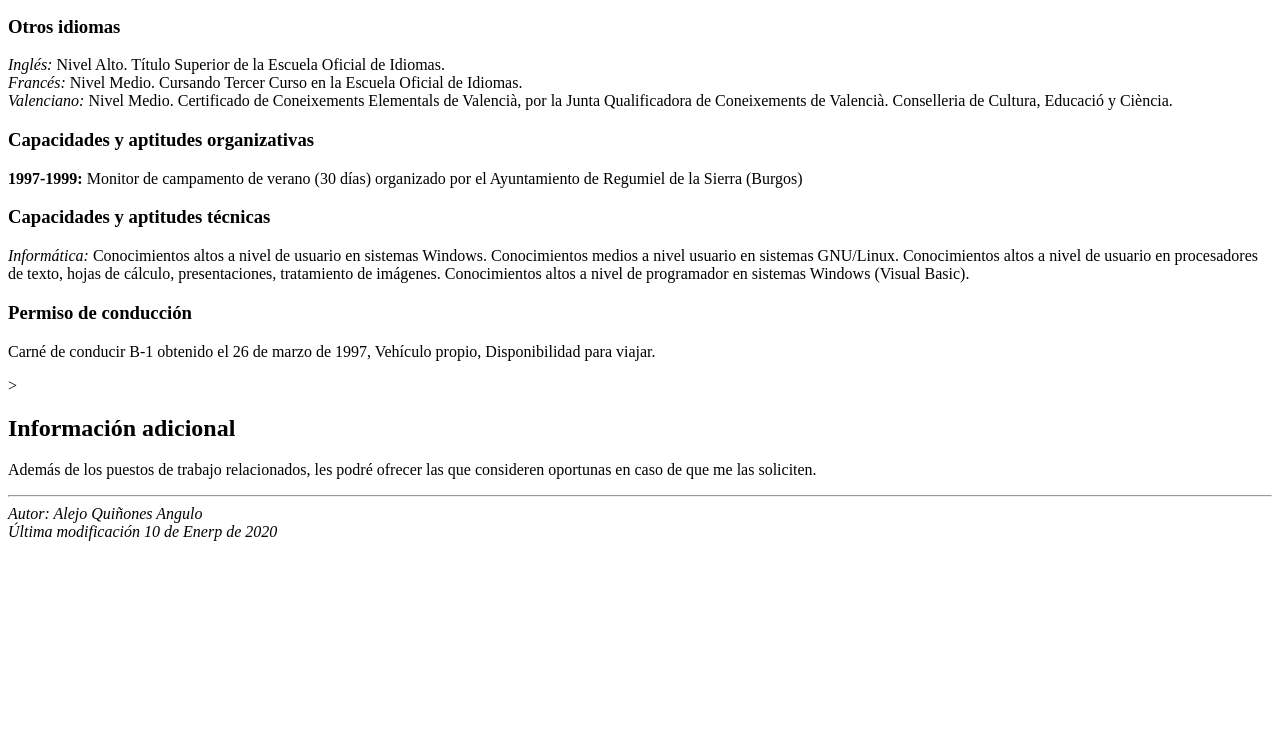
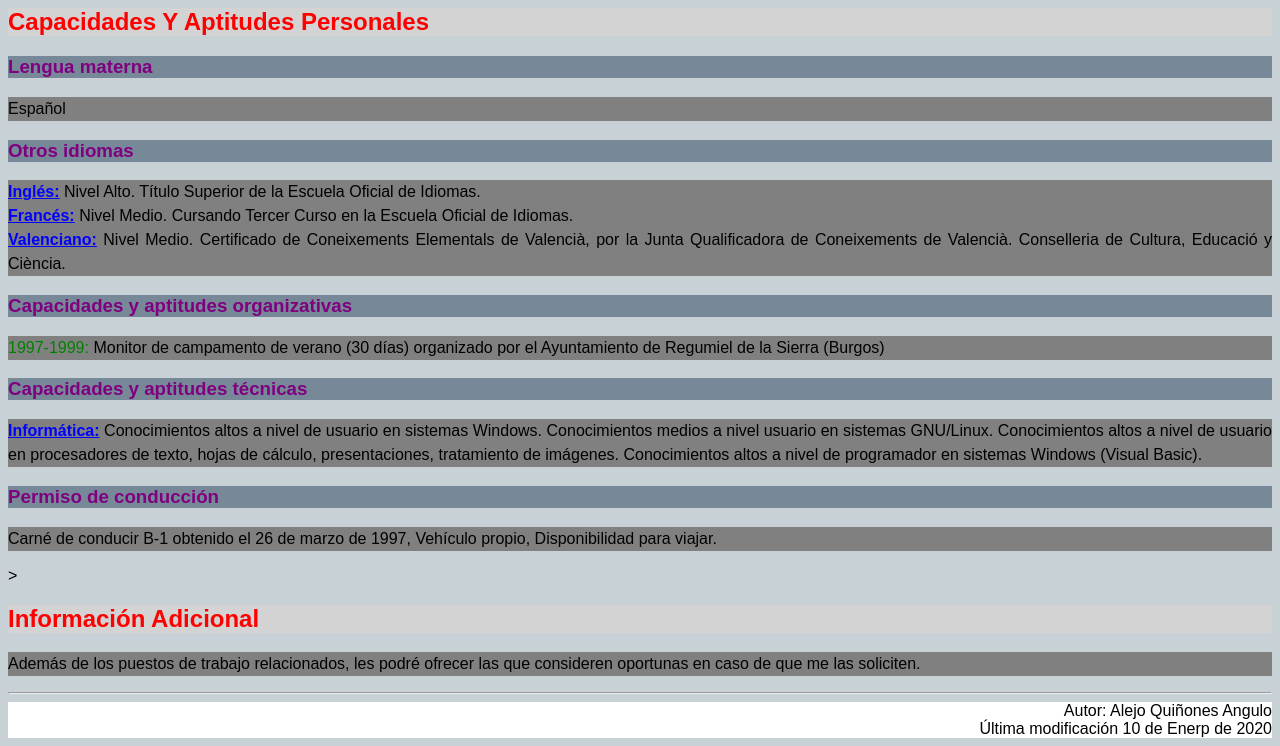
Before and after one commit to alejo836/curriculum_largo, a plain HTML site: page index.html in a window 1280 px wide. Shown: the part 679-1425 px from the top of the page. Before the commit the page ends 1228 px from the top, so only its background shows below. Drawn offline with Linux system fonts and the light colour scheme.

Commit message:
continuacion

```diff
--- /dev/null
+++ b/estilos.css
@@ -0,0 +1,47 @@
+body {
+    background-color: #c8d2d6;
+    color: black;
+    font-family: sans-serif;
+    text-align: justify;
+}
+
+h1 {
+    color: black;
+    text-align: center;
+    text-transform: uppercase;
+}
+
+h2 {
+    background-color: lightgray;
+    color: red;
+    text-transform: capitalize;
+}
+
+h3 {
+    background-color: lightslategrey;
+    color: purple;
+}
+
+p {
+    background-color: gray;
+    line-height: 150%;
+}
+
+address {
+    background-color: white;
+    font-style: normal;
+    text-align: right;
+}
+
+em {
+    color: blue;
+    font-style: normal;
+    font-weight: bold;
+    text-decoration: underline;
+}
+
+strong {
+    color: green;
+    font-style: normal;
+    font-weight: normal;
+}
--- a/index.html
+++ b/index.html
@@ -1,9 +1,10 @@
 <!DOCTYPE html>
 <html lang="es">
 <head>
-  <meta charset="utf-8">
-  <title>Currículum largo</title>
-  <meta name="viewport" content="width=device-width, initial-scale=1.0">
+    <meta charset="utf-8">
+    <title>Currículum largo</title>
+    <meta name="viewport" content="width=device-width, initial-scale=1.0">
+    <link rel="stylesheet" href="estilos.css">
 </head>
 <body>
     <main>
```
